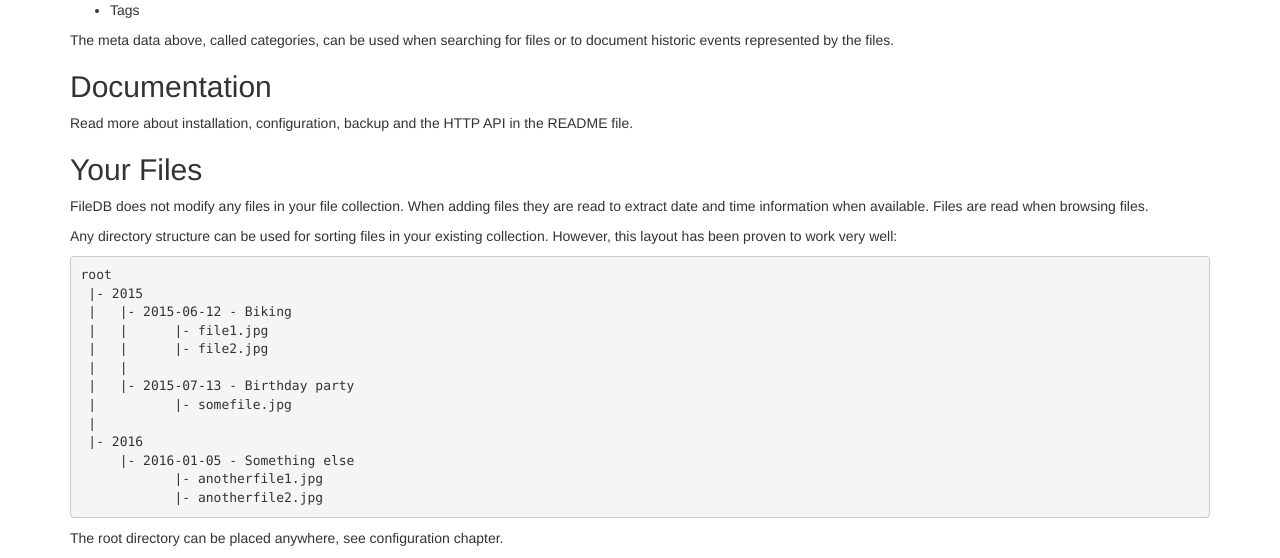
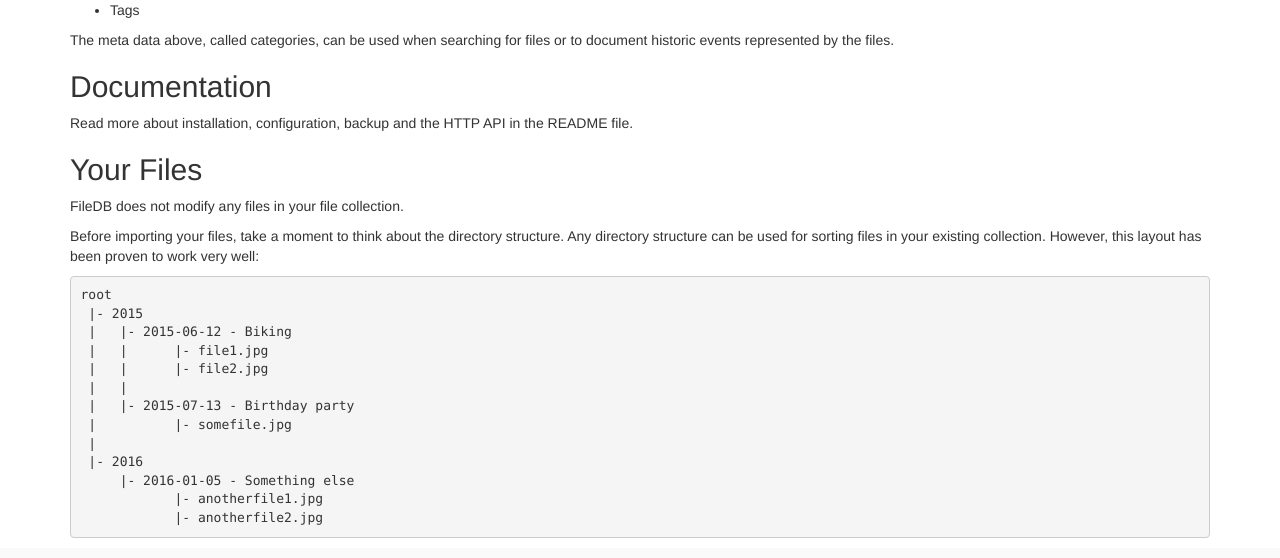
Before and after one commit to ponmar/filedb, a Flask app: page /help in a window 1280 px wide. Shown: the part 323-881 px from the top of the page. Run offline with Flask 2, Linux system fonts and the light colour scheme; the visitor is signed in with stand-in values (Sample User, id 1); some libraries are stand-ins or nearby versions.

Commit message:
Help page update

```diff
--- a/templates/help.html
+++ b/templates/help.html
@@ -26,8 +26,8 @@
 <p>Read more about installation, configuration, backup and the HTTP API in the README file.</p>
 
 <h2>Your Files</h2>
-<p>FileDB does not modify any files in your file collection. When adding files they are read to extract date and time information when available. Files are read when browsing files.</p>
-<p>Any directory structure can be used for sorting files in your existing collection. However, this layout has been proven to work very well:</p>
+<p>FileDB does not modify any files in your file collection.</p>
+<p>Before importing your files, take a moment to think about the directory structure. Any directory structure can be used for sorting files in your existing collection. However, this layout has been proven to work very well:</p>
 <pre>
 root
  |- 2015
@@ -43,7 +43,6 @@ root
             |- anotherfile1.jpg
             |- anotherfile2.jpg
 </pre>
-<p>The root directory can be placed anywhere, see configuration chapter.</p>
 
 {% endif %}
 {% endblock %}
```
